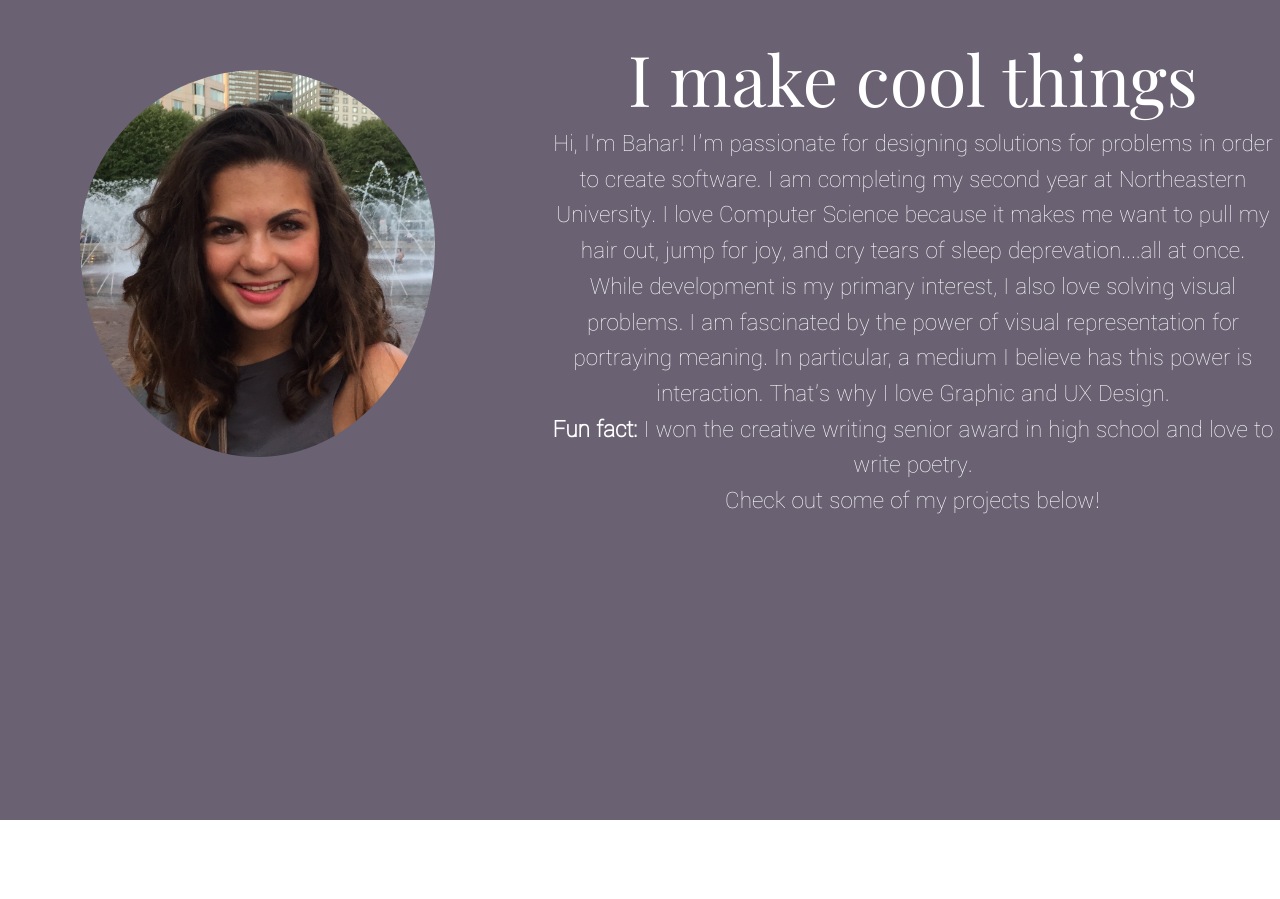
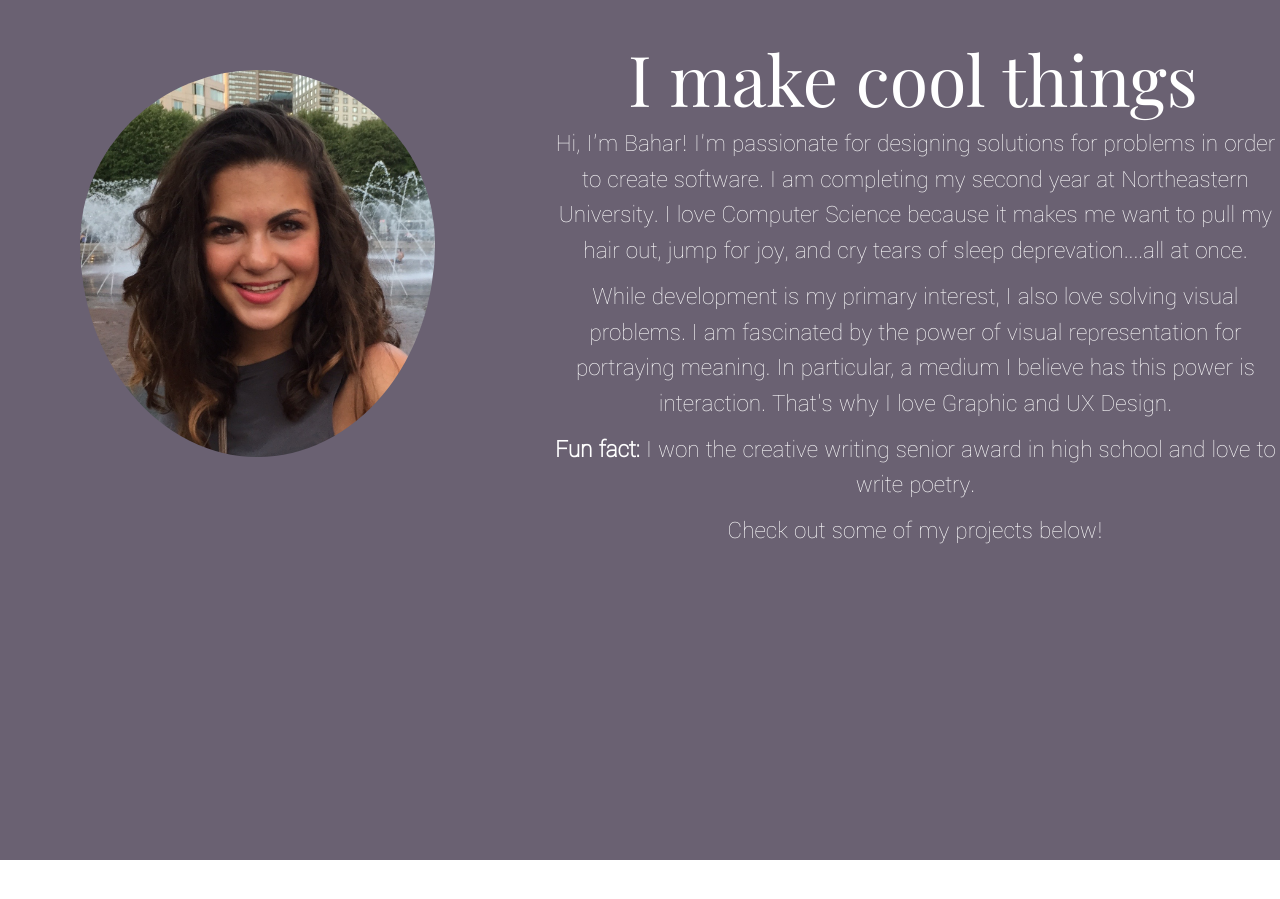
Before and after one commit to baharsheikhi/baharsheikhi.github.io, a plain HTML site: page index.html in a window 1280 px wide. Shown: the part 840-1739 px from the top of the page. Drawn offline with nearby package versions, Linux system fonts and the light colour scheme; a web font is replaced by a local one.

Commit message:
fixed about font

```diff
--- a/index.html
+++ b/index.html
@@ -120,10 +120,10 @@
 
         <div class="col-sm-7">
             <h4>I make cool things</h4>
-            <p1>Hi, I'm Bahar! I'm passionate for designing solutions for problems in order to create software. I am completing my second year at Northeastern University. I love Computer Science because it makes me want to pull my hair out, jump for joy, and cry tears of sleep deprevation....all at once.<br></p1>
-            <p1>While development is my primary interest, I also love solving visual problems. I am fascinated by the power of visual representation for portraying meaning. In particular, a medium I believe has this power is interaction. That's why I love Graphic and UX Design.<br></p1>
-            <p1><strong>Fun fact: </strong>I won the creative writing senior award in high school and love to write poetry.<br></p1>
-            <p1>Check out some of my projects below!</p1>
+            <p>Hi, I'm Bahar! I'm passionate for designing solutions for problems in order to create software. I am completing my second year at Northeastern University. I love Computer Science because it makes me want to pull my hair out, jump for joy, and cry tears of sleep deprevation....all at once.<br></p>
+            <p>While development is my primary interest, I also love solving visual problems. I am fascinated by the power of visual representation for portraying meaning. In particular, a medium I believe has this power is interaction. That's why I love Graphic and UX Design.<br></p>
+            <p><strong>Fun fact: </strong>I won the creative writing senior award in high school and love to write poetry.<br></p>
+            <p>Check out some of my projects below!</p>
         </div>
 
 
```
